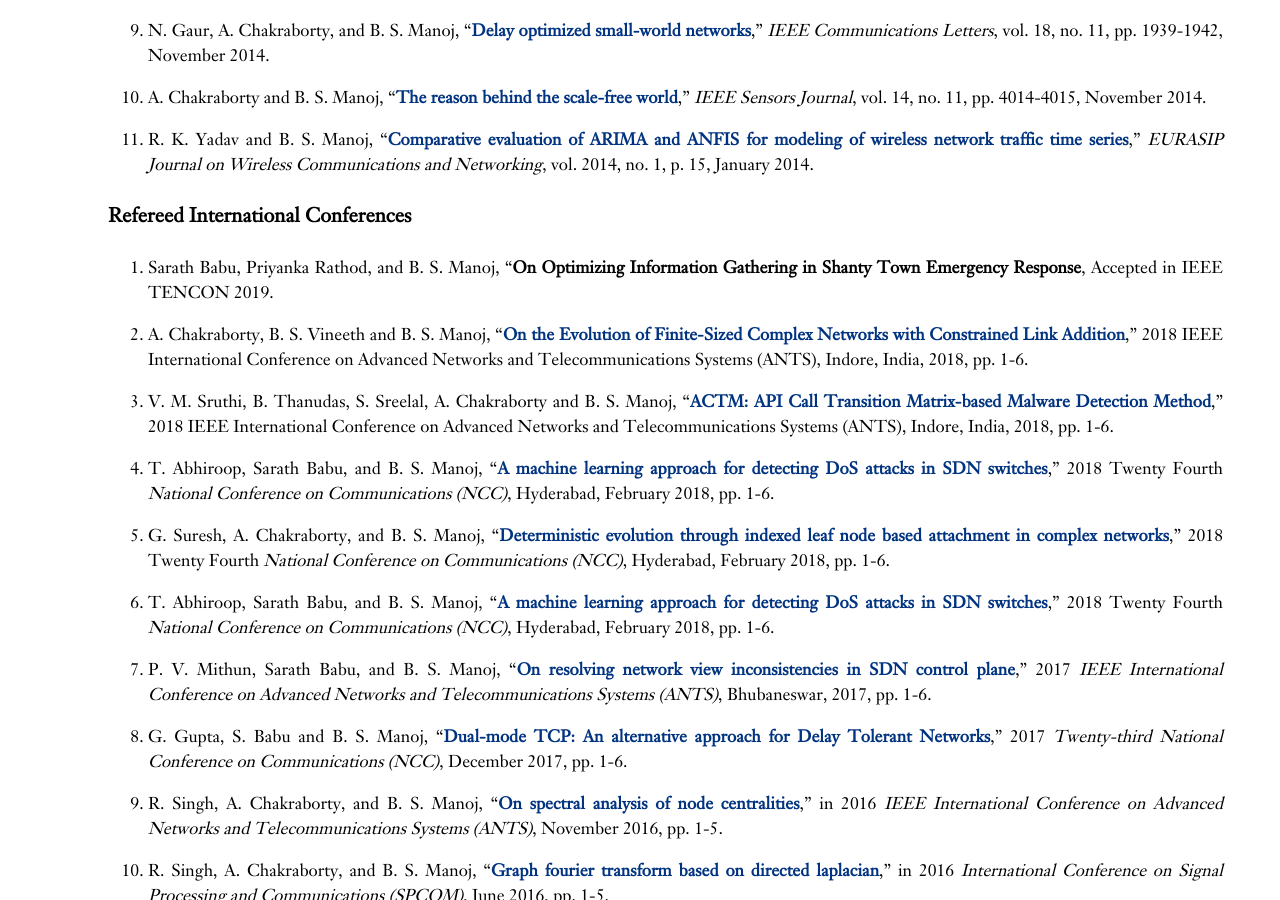
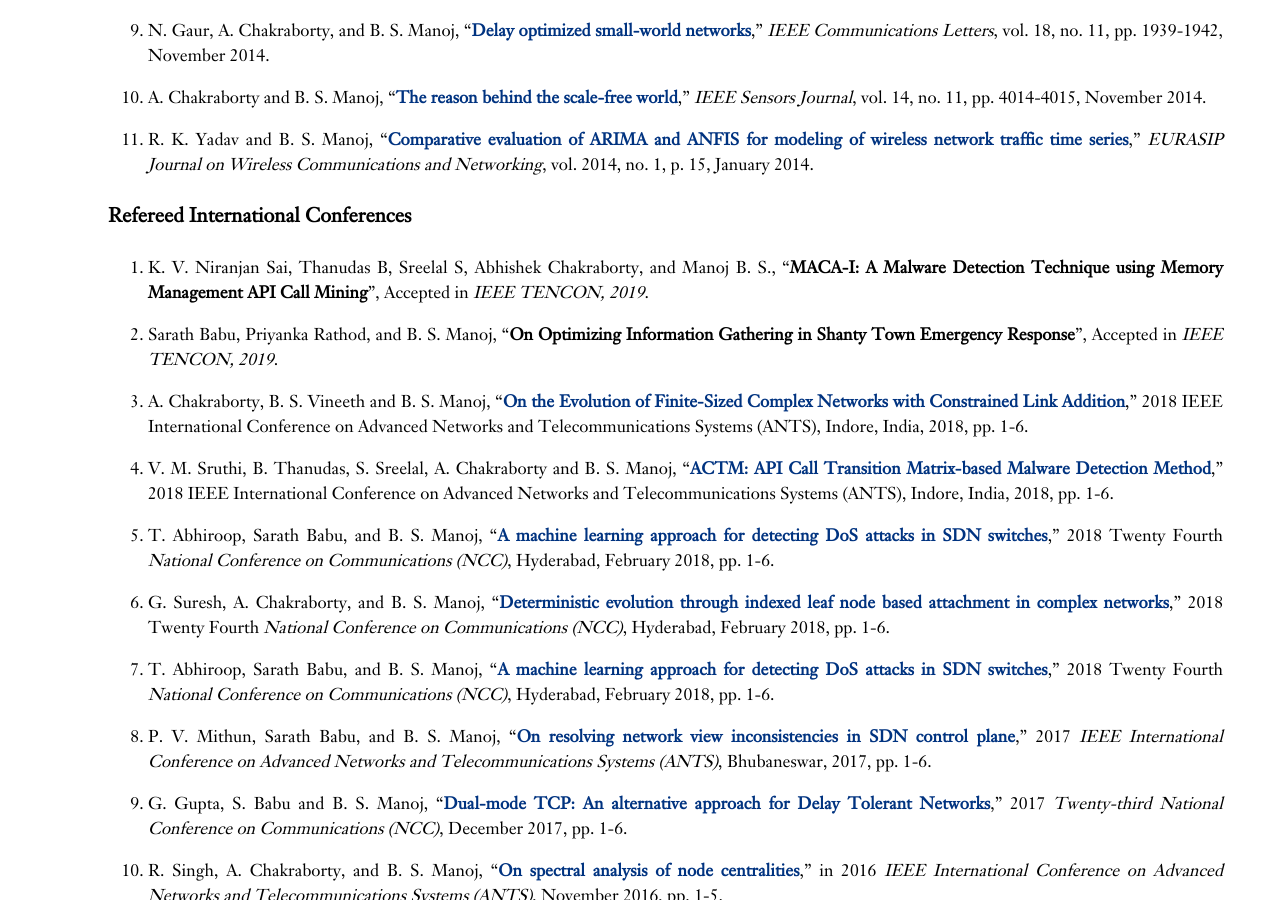
Before and after one commit to iist-sysnet/iist-sysnet.github.io, a Jekyll site: the page built from publications.md, in a window 1280 px wide and 900 px high, scrolled down 1265 px. Built offline with Jekyll 4.4.1, drawn with Linux system fonts in a browser that asks for light colours.

Commit message:
Update publications.md

```diff
--- a/publications.md
+++ b/publications.md
@@ -84,7 +84,9 @@
 
 #### Refereed International Conferences
 
-29. Sarath Babu, Priyanka Rathod, and B. S. Manoj, "**On Optimizing Information Gathering in Shanty Town Emergency Response**, Accepted in IEEE TENCON 2019.
+30. K. V. Niranjan Sai, Thanudas B, Sreelal S, Abhishek Chakraborty, and Manoj B. S., "**MACA-I: A Malware Detection Technique using Memory Management API Call Mining**", Accepted in *IEEE TENCON, 2019*.
+
+29. Sarath Babu, Priyanka Rathod, and B. S. Manoj, "**On Optimizing Information Gathering in Shanty Town Emergency Response**", Accepted in *IEEE TENCON, 2019*.
 
 28. A. Chakraborty, B. S. Vineeth and B. S. Manoj, "[**On the Evolution of Finite-Sized Complex Networks with Constrained Link Addition**](https://doi.org/10.1109/ANTS.2018.8710101){:target="_blank"}," 2018 IEEE International Conference on Advanced Networks and Telecommunications Systems (ANTS), Indore, India, 2018, pp. 1-6.
 
```
